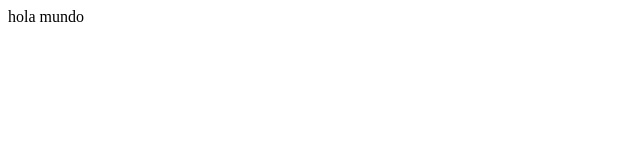
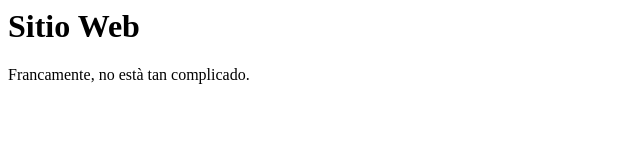
Before and after one commit to hc-sl/hc-sl.github.io, a plain HTML site: page index.html in a window 1280 px wide. Shown: the whole page, without its empty margins (0-640 px from the left). Drawn offline with Linux system fonts and the light colour scheme.

Commit message:
Cambio sencillo a traves del sitio github

```diff
--- a/index.html
+++ b/index.html
@@ -5,7 +5,10 @@
   </head>
 
   <body>
-    hola mundo
+
+    <h1> Sitio Web </h1>
+
+    <p> Francamente, no està tan complicado. </p>
 
   </body>
 </html>
```
